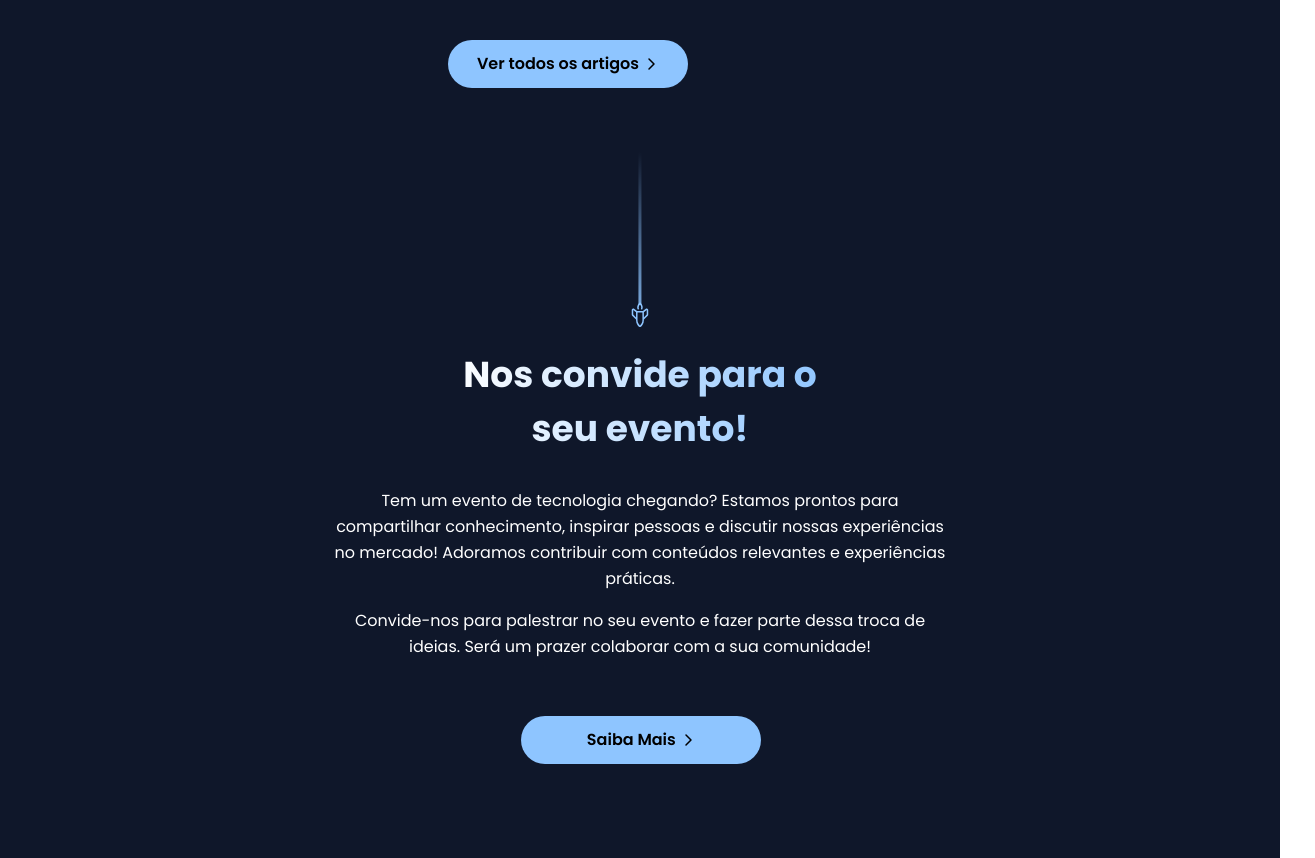
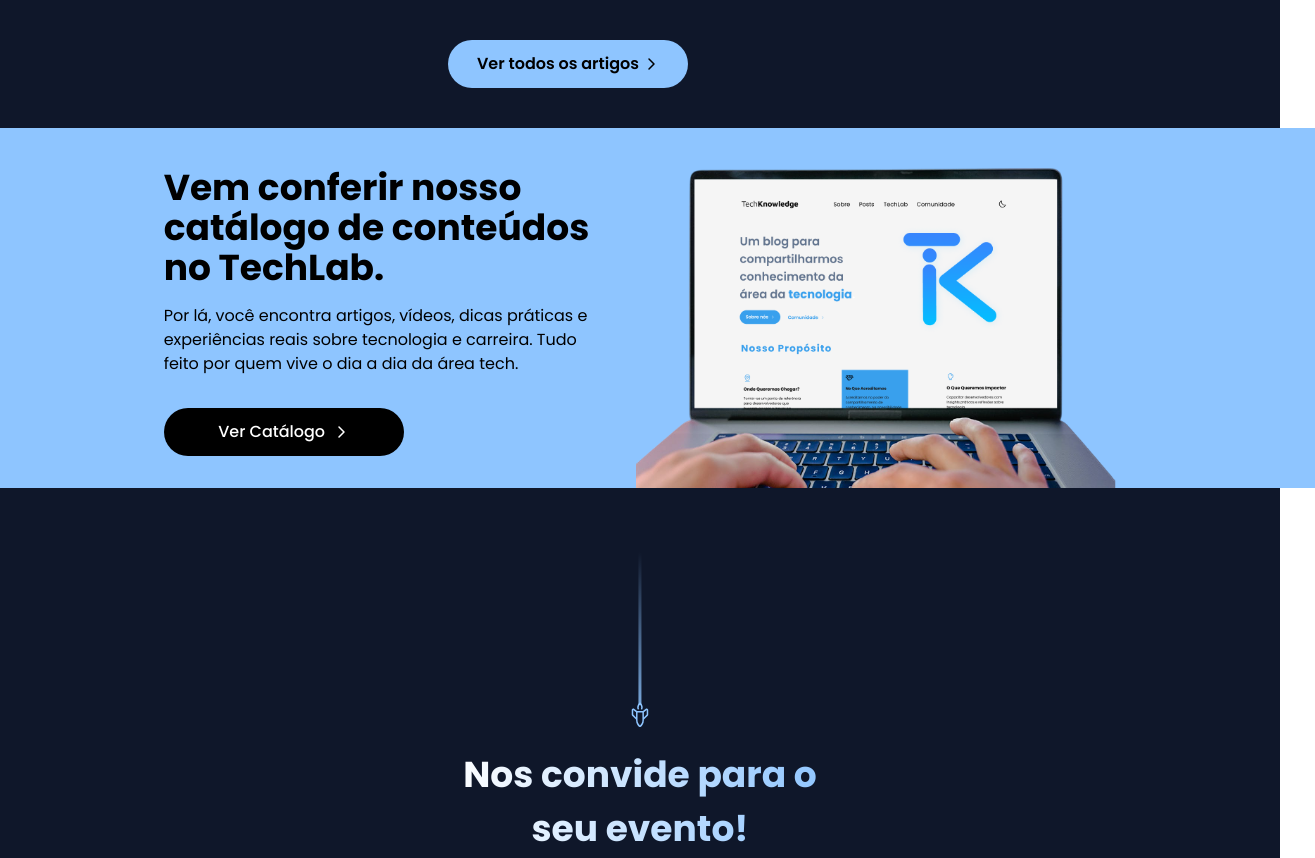
Before and after one commit to techknowledge-blog/techknowledge-front, a React (Vite) app: page / in a window 1280 px wide. Shown: the part 1490-2348 px from the top of the page, 1315 px wide, since content can reach past the window. Built offline with nearby package versions, Linux system fonts and the light colour scheme; no server answers.

Commit message:
feat: added TechLab section and adjusted color in main title

```diff
--- a/src/pages/Home.tsx
+++ b/src/pages/Home.tsx
@@ -5,6 +5,7 @@
 import { SectionLatestPosts } from "../sections/SectionLatestPosts";
 import { SectionMain } from "../sections/SectionMain";
 import { SectionOurPurpose } from "../sections/SectionOurPurpose";
+import { SectionTechLab } from "../sections/SectionTechLab";
 
 export function Home() {
   return (
@@ -13,6 +14,7 @@
       <SectionOurPurpose />
       <SectionAbout />
       <SectionLatestPosts />
+      <SectionTechLab />
       <SectionEvents />
     </>
   );
--- a/src/sections/SectionEvents.tsx
+++ b/src/sections/SectionEvents.tsx
@@ -16,14 +16,14 @@
 
         <div>
           <div className="mt-4">
-            <p className="leading-relaxed w-[20rem] md:w-[70%] mx-auto lg:w-[38.5rem] dark:text-white text-[#62748E]">
+            <p className="leading-relaxed w-[18rem] md:w-[70%] mx-auto lg:w-[38.5rem] dark:text-white text-[#62748E]">
               Tem um evento de tecnologia chegando? Estamos prontos para
               compartilhar conhecimento, inspirar pessoas e discutir nossas
               experiências no mercado! Adoramos contribuir com conteúdos
               relevantes e experiências práticas.
             </p>
 
-            <p className="leading-relaxed w-[20rem] md:w-[70%] mx-auto mt-4 lg:w-[38.5rem] dark:text-white text-[#62748E]">
+            <p className="leading-relaxed w-[18rem] md:w-[70%] mx-auto mt-4 lg:w-[38.5rem] dark:text-white text-[#62748E]">
               Convide-nos para palestrar no seu evento e fazer parte dessa troca
               de ideias. Será um prazer colaborar com a sua comunidade!
             </p>
--- a/src/sections/SectionMain.tsx
+++ b/src/sections/SectionMain.tsx
@@ -11,7 +11,7 @@
       <div className="w-full md:w-3/4 lg:w-[34rem]">
         <p className="text-2xl leading-9 lg:leading-normal text-center font-semibold md:text-4xl md:leading-[3rem] lg:text-5xl lg:text-left dark:text-white text-[#62748E]">
           Um blog para compartilharmos conhecimento da área da{" "}
-          <span className="text-blue-500">tecnologia</span>.
+          <span className="text-blue-400">tecnologia</span>.
         </p>
 
         <div className="mt-6 flex flex-col items-center gap-4 lg:flex-row">
--- /dev/null
+++ b/src/sections/SectionTechLab.tsx
@@ -0,0 +1,40 @@
+import React from "react";
+import { CaretRight } from "@phosphor-icons/react";
+import { Link } from "react-router";
+import TechLabImage from "../assets/images/techknowledge-techlab.png";
+
+export function SectionTechLab() {
+  return (
+    <div
+      className="w-full bg-blue-400 flex flex-col items-center gap-6 mt-10 pt-8 px-4
+                    lg:flex-row lg:items-start lg:justify-center lg:w-[84.4rem] lg:h-[22.5rem] lg:pt-10
+                    xl:px-0 2xl:w-[159rem]"
+    >
+      <div className="max-w-[24rem] text-center lg:max-w-[28rem] lg:text-left">
+        <h2 className="text-3xl sm:text-4xl font-bold text-black">
+          Vem conferir nosso <span>catálogo</span> de conteúdos no TechLab.
+        </h2>
+
+        <p className="mt-4 text-black">
+          Por lá, você encontra artigos, vídeos, dicas práticas e experiências
+          reais sobre tecnologia e carreira. Tudo feito por quem vive o dia a
+          dia da área tech.
+        </p>
+
+        <Link to="/techlab">
+          <a className="flex items-center justify-center gap-2 w-60 h-12 bg-black hover:bg-[#1A1A1A] rounded-full font-medium mt-8 mx-auto lg:mx-0">
+            Ver Catálogo <CaretRight size={16} color="#ffffff" weight="bold" />
+          </a>
+        </Link>
+      </div>
+
+      <div>
+        <img
+          src={TechLabImage}
+          alt="TechLab"
+          className="h-60 lg:h-80 object-cover"
+        />
+      </div>
+    </div>
+  );
+}
--- a/tailwind.config.js
+++ b/tailwind.config.js
@@ -42,8 +42,8 @@
         },
       },
       animation: {
-        bounceSoft: "bounceSoft 6s ease-in-out infinite",
-        shadowShrink: "shadowShrink 6s ease-in-out infinite",
+        bounceSoft: "bounceSoft 3s ease-in-out infinite",
+        shadowShrink: "shadowShrink 3s ease-in-out infinite",
       },
     },
   },
```
Also changed, not shown: src/assets/images/border-categories.png (added), src/assets/images/techknowledge-techlab.png (added).
